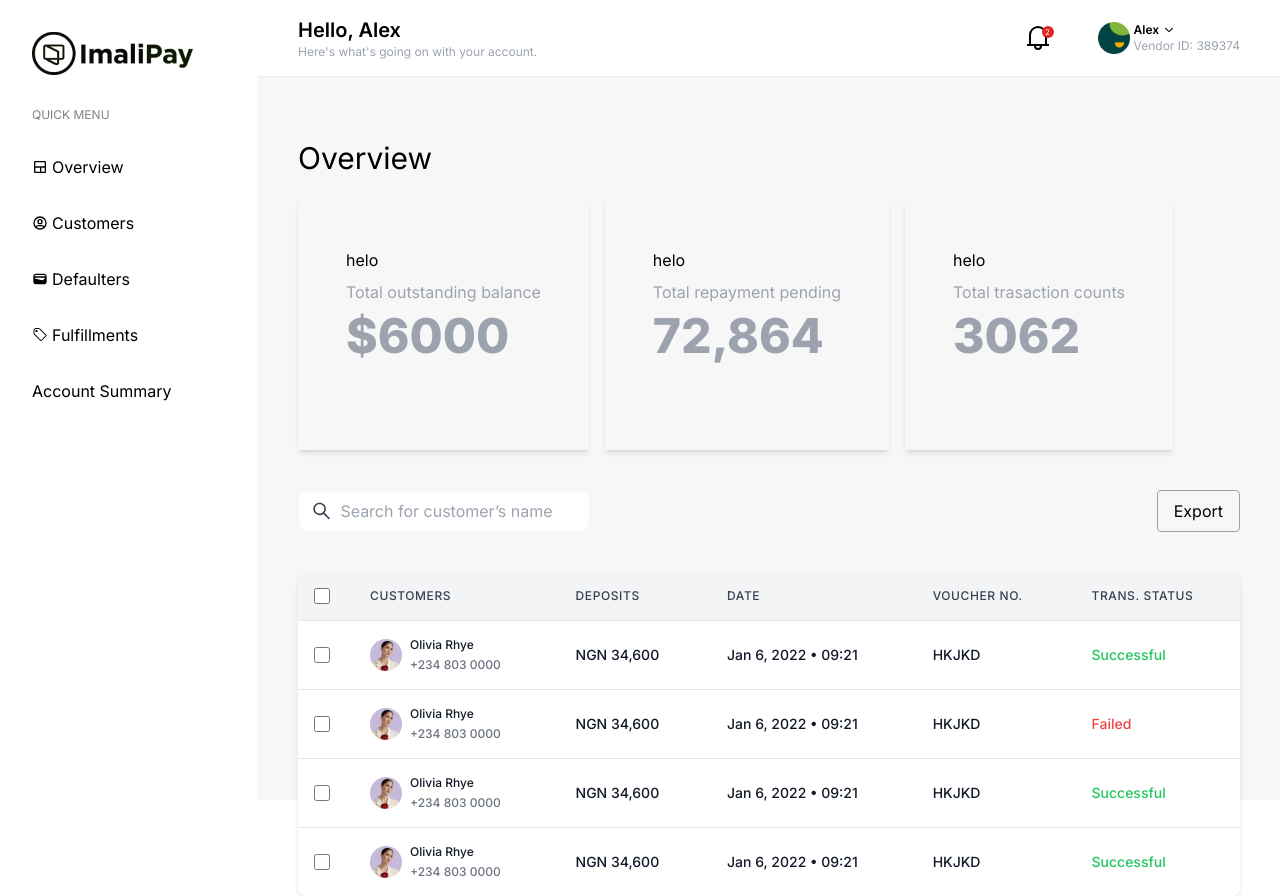
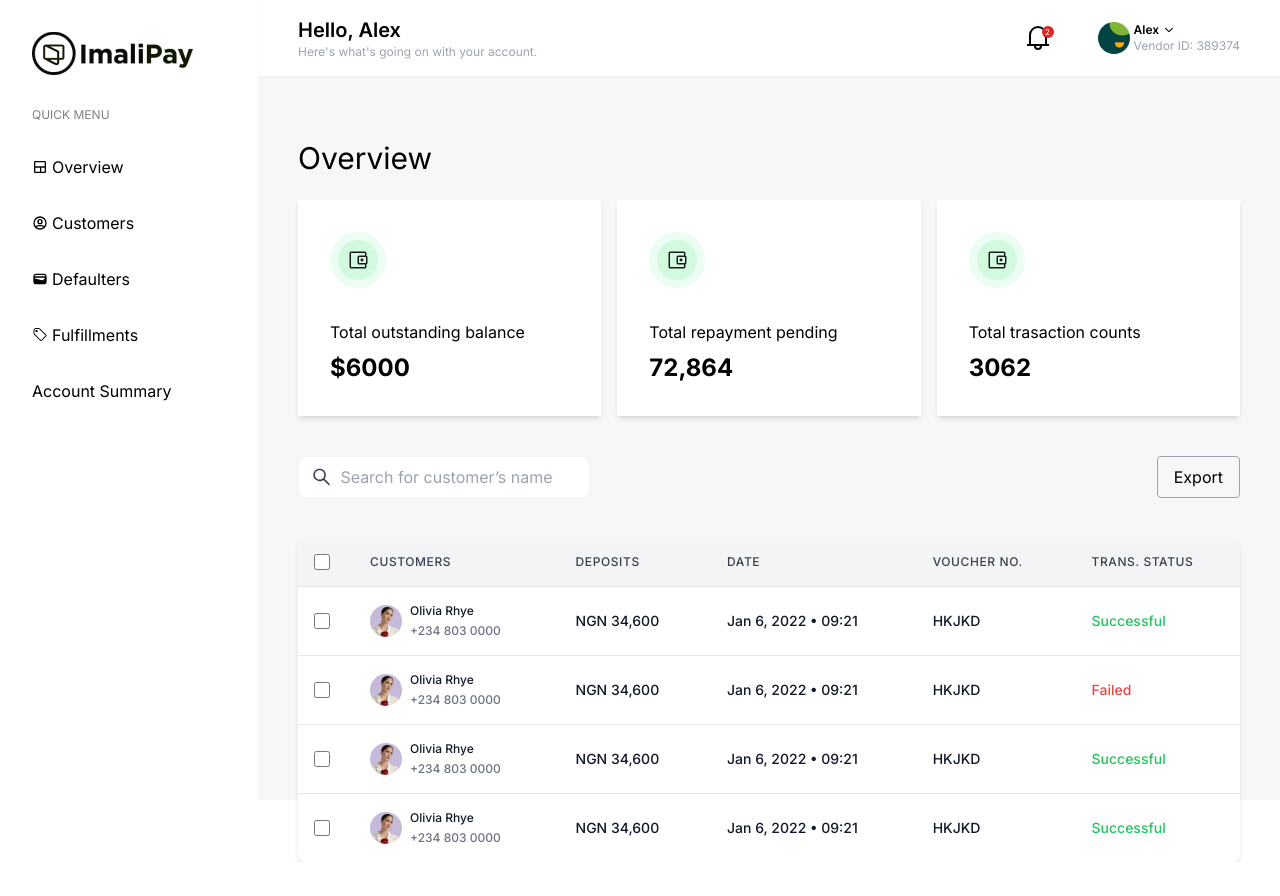
Before and after one commit to Tamarapreye-M/imali-dashboard, a Next.js app: page /overview in a window 1280 px wide. After the commit the page ends 862 px from the top, so only its background shows below. Built offline with nearby package versions, Linux system fonts and the light colour scheme.

Commit message:
new card

```diff
--- a/app/components/Card.js
+++ b/app/components/Card.js
@@ -1,14 +1,13 @@
 import React from "react";
+import Image from "next/image";
 
 function Card({ image, title, value }) {
   return (
-    <div className="rounded-small shadow-md h-[250px] min-w-[100px] p-12">
-      {/* <Image
-    src={image}
-     /> */}
-      helo
-      <p className="text-gray-400 my-2">{title}</p>
-      <p className="text-gray-400 font-extrabold text-5xl my-2">{value}</p>
+    <div className="rounded-small shadow-md min-w-[100px] w-full p-8 bg-[#ffff]">
+      <Image src={image} alt={"card-img"} className="w-14 h-14" />
+
+      <p className=" my-2 mt-8">{title}</p>
+      <p className=" font-bold text-2xl mt-2">{value}</p>
     </div>
   );
 }
```
